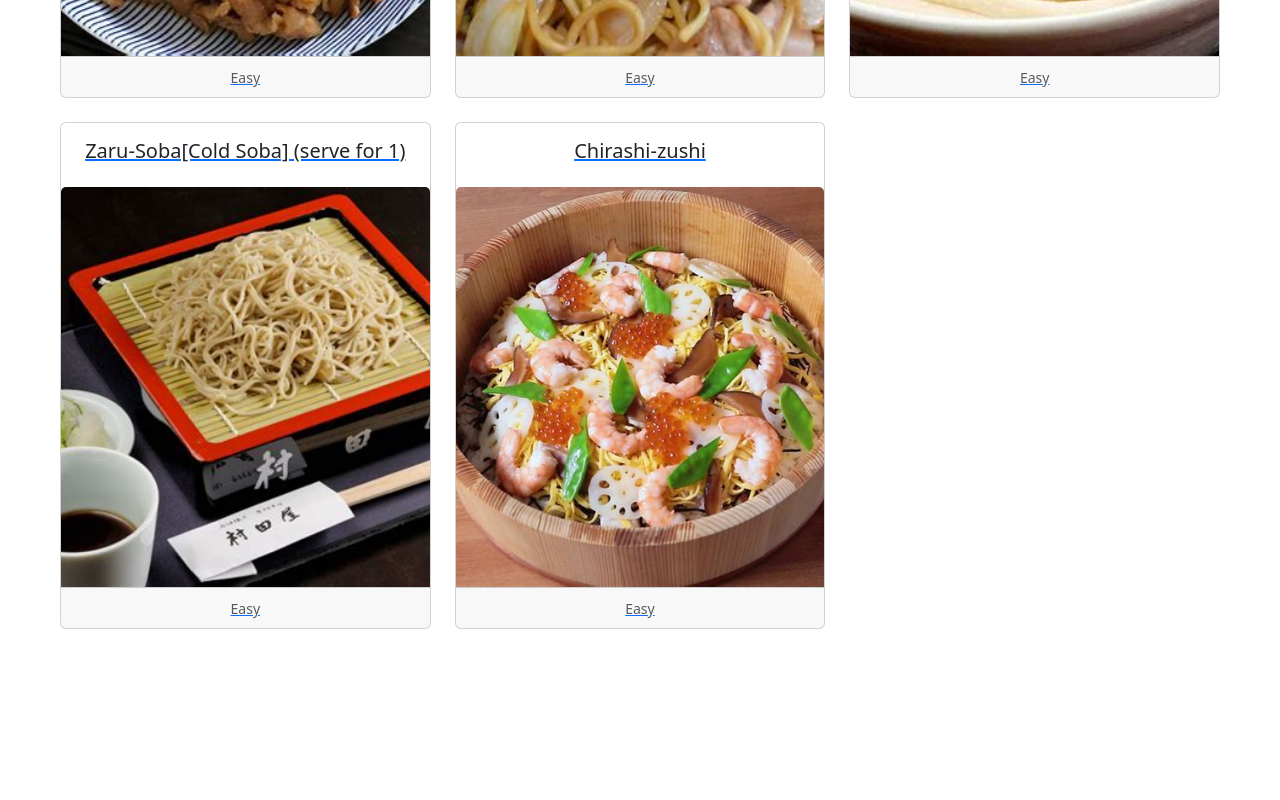
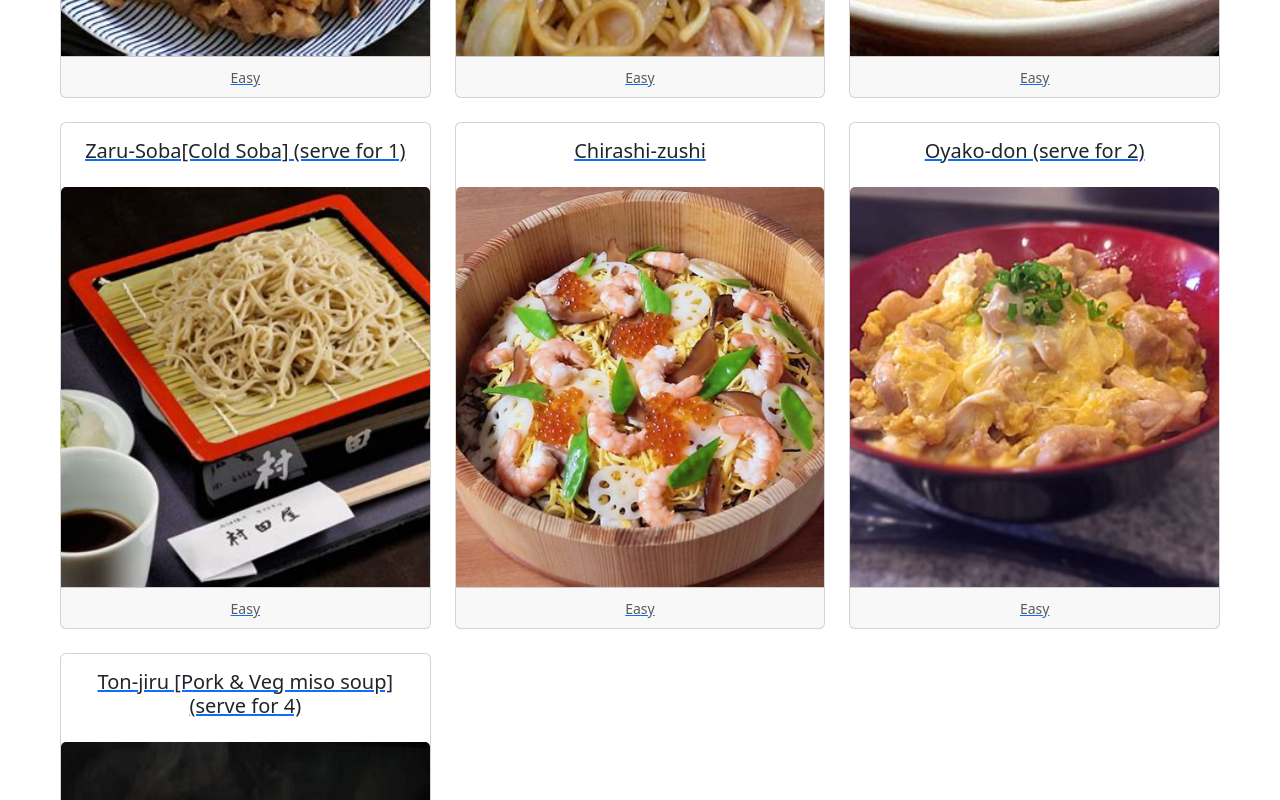
Before and after one commit to KaoriTsushima/japanese-recipes, a React (Create React App) app: page /recipes in a window 1280 px wide. Shown: the part 1400-2200 px from the top of the page. Before the commit the page ends 2101 px from the top, so only its background shows below. Built offline with nearby package versions, Linux system fonts and the light colour scheme.

Commit message:
added oyakodon and tonjiru recipes

```diff
--- a/src/pages/recipeData.js
+++ b/src/pages/recipeData.js
@@ -6,6 +6,8 @@ import Yakisoba from "../resources/yakisoba.jpg";
 import Udon from "../resources/udon.jpg";
 import Soba from "../resources/mori-soba.jpg";
 import Chirashi from "../resources/chirashi.jpg";
+import Oyakodon from "../resources/oyakodon.jpg";
+import Tonjiru from "../resources/tonjiru.jpg";
 
 export const recipeData = [
   {
@@ -193,4 +195,56 @@ export const recipeData = [
       "Searve and enjoy eating",
     ],
   },
+  {
+    path: "oyakodon",
+    title: "Oyako-don (serve for 2)",
+    img: Oyakodon,
+    difficulty: "Easy",
+    ingredients: [
+      "dashi stock: 1tsp",
+      "water: 160ml",
+      "soy sauce: 2tbsp",
+      "mirin: 2tbsp",
+      "sugar: 1tbsp",
+      "rice",
+      "egg: 3",
+      "chicken tihgt or breast: around 200g",
+      "onion: 1",
+    ],
+    steps: [
+      "Make cooked rice",
+      "Cut onion (slice)",
+      "Cut chicken as your preffered size",
+      "Put water, dashi stock, soy sause, mirin, sugar, onion, and chicken into pan",
+      "Prepare bowl then clack and stir eggs",
+      "Make sure chicken and onion completely heated",
+      "Cover eggs from center to edge of pan then cover lid",
+      "Stop heating when eggs heated as your prefferable hardness",
+      "Searve and enjoy eating",
+    ],
+  },
+  {
+    path: "tonjiru",
+    title: "Ton-jiru [Pork & Veg miso soup] (serve for 4)",
+    img: Tonjiru,
+    difficulty: "Easy",
+    ingredients: [
+      "dashi stock: 1 tsp",
+      "water: 800ml",
+      "miso: 1/3 - 1/2 ladle",
+      "thin sliced pork belly",
+      "potato",
+      "carrot",
+      "leek",
+      "onion",
+    ],
+    steps: [
+      "Cut potato, carrot, leek, and onion as your prefferable size",
+      "Put water, dashi stock, potato, carrot, leek, and onion into sause pan and start heating",
+      "Add thin slice pork belly when veggies are heated",
+      "Remove brown stuff using ladle",
+      "Add miso from 1/3 then adjust your prefferable strengh",
+      "Searve and enjoy eating",
+    ],
+  },
 ];
```
Also changed, not shown: src/resources/oyakodon.jpg (added), src/resources/tonjiru.jpg (added).
